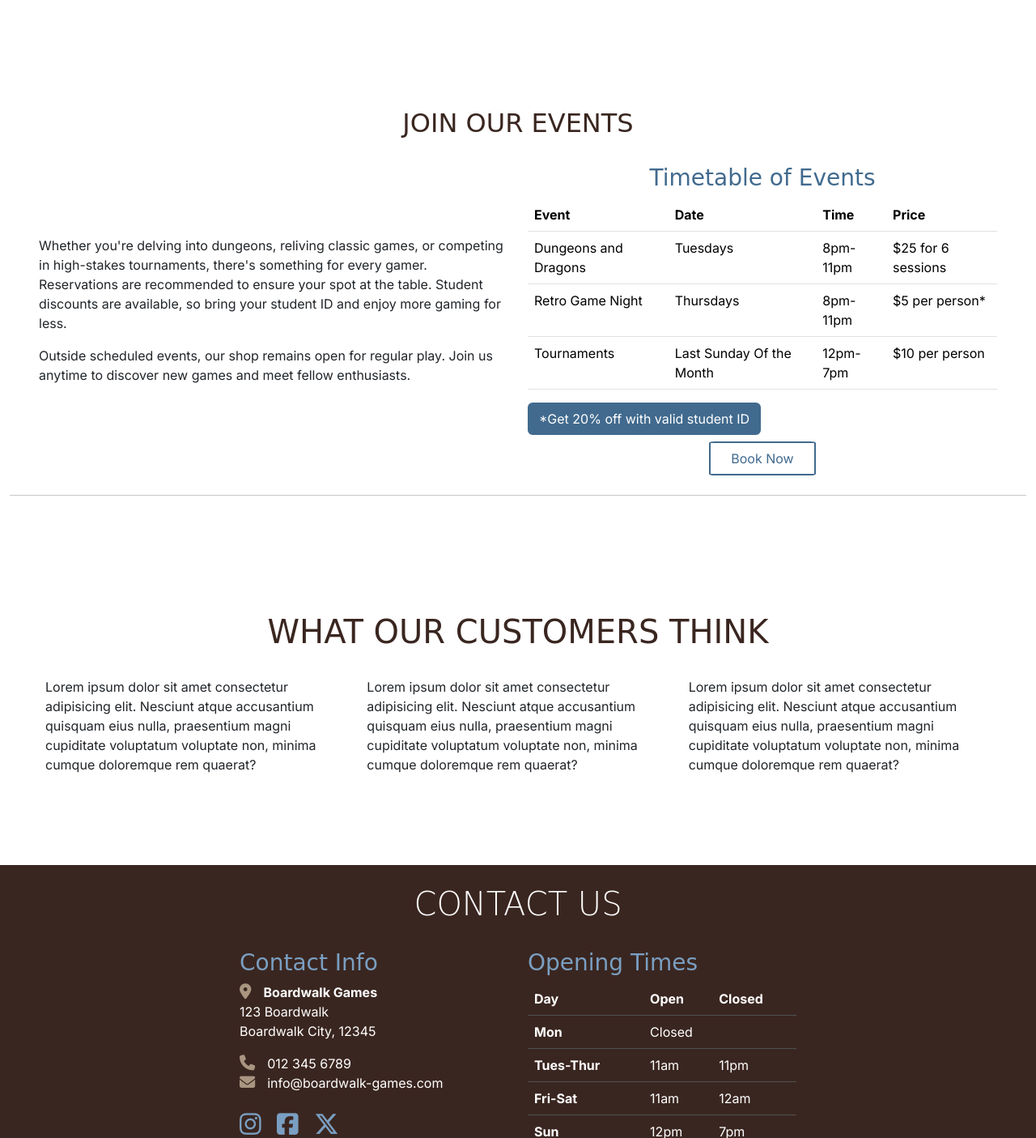
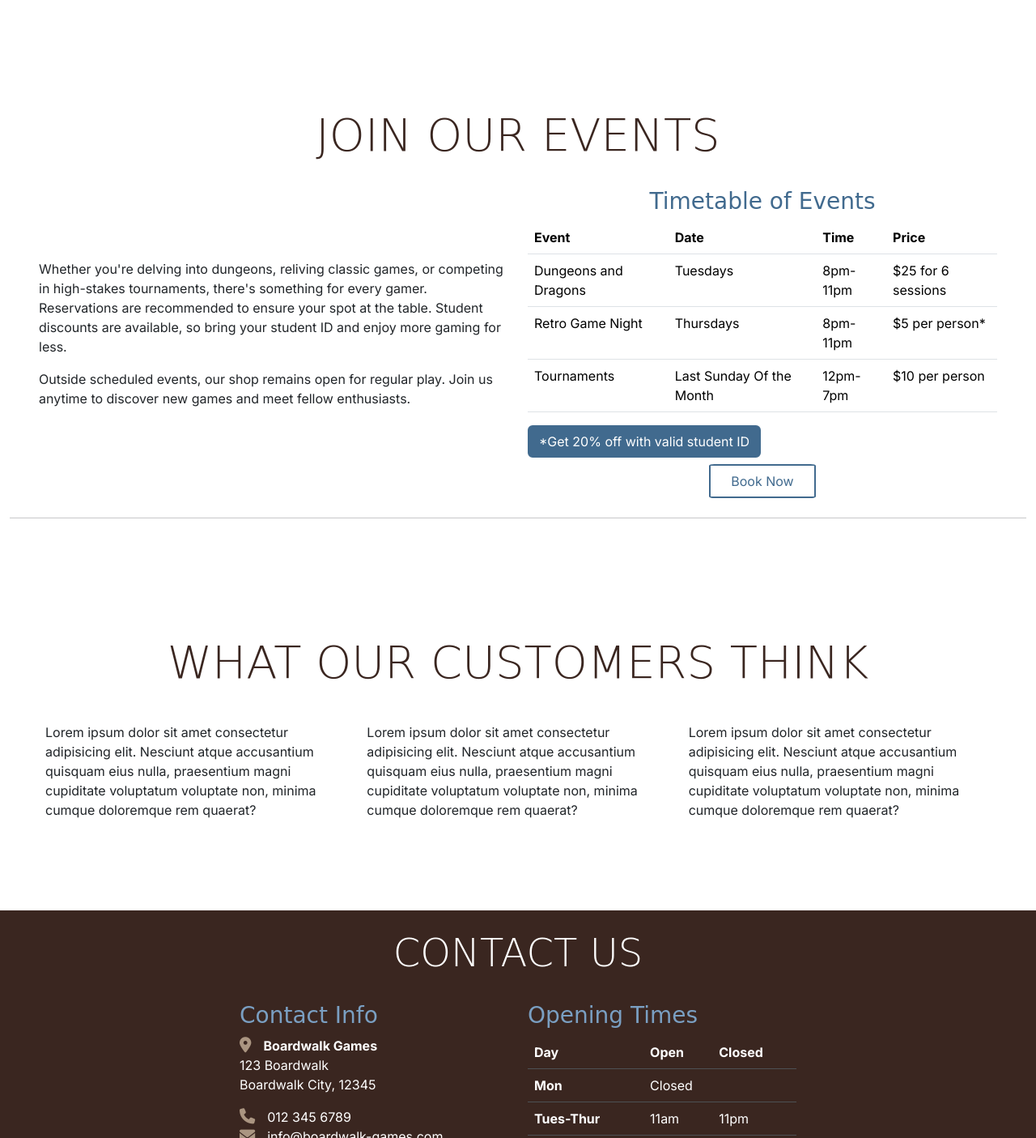
Before and after one commit to Sam-stallard12345/BoardWalk-Games, a plain HTML site: page index.html in a window 1280 px wide. Shown: the part 1580-2985 px from the top of the page at 81% size. Drawn offline with nearby package versions, Linux system fonts and the light colour scheme; a web font is replaced by a local one.

Commit message:
display changes

```diff
--- a/index.html
+++ b/index.html
@@ -151,7 +151,7 @@
             <hr>
         </section>
         <section id="events-list" class="section container-fluid">
-            <h2 class="text-center">Join Our Events</h2>
+            <h2 class="text-center display-4">Join Our Events</h2>
             <div class="row m-4 align-items-center">
                 <div class="col-sm-12 col-lg-6 mb-2">
                   <p>Whether you're delving into dungeons, reliving classic games, or competing in high-stakes tournaments, there's something for every gamer. Reservations are recommended to ensure your spot at the table. Student discounts are available, so bring your student ID and enjoy more gaming for less.</p>
@@ -200,7 +200,7 @@
             <hr>
         </section>
         <section id="testimonials" class="container-fluid">
-          <h1 class="text-center">What Our Customers Think</h1>
+          <h2 class="text-center display-4">What Our Customers Think</h1>
           <div class="row m-4 p-2">
             <div class="col-sm-12 col-md-6 col-lg-4">
 
@@ -222,7 +222,7 @@
       <div class="container section">
         <div class="row m-4 justify-content-center">
             <div class="col-12 text-center">
-              <h2 class="text-center display-6">Contact Us</h2>
+              <h2 class="text-center display-5">Contact Us</h2>
             </div>
             <!--Contact Info-->
             <div class="col-sm-12 col-md-6 col-lg-4">
```
